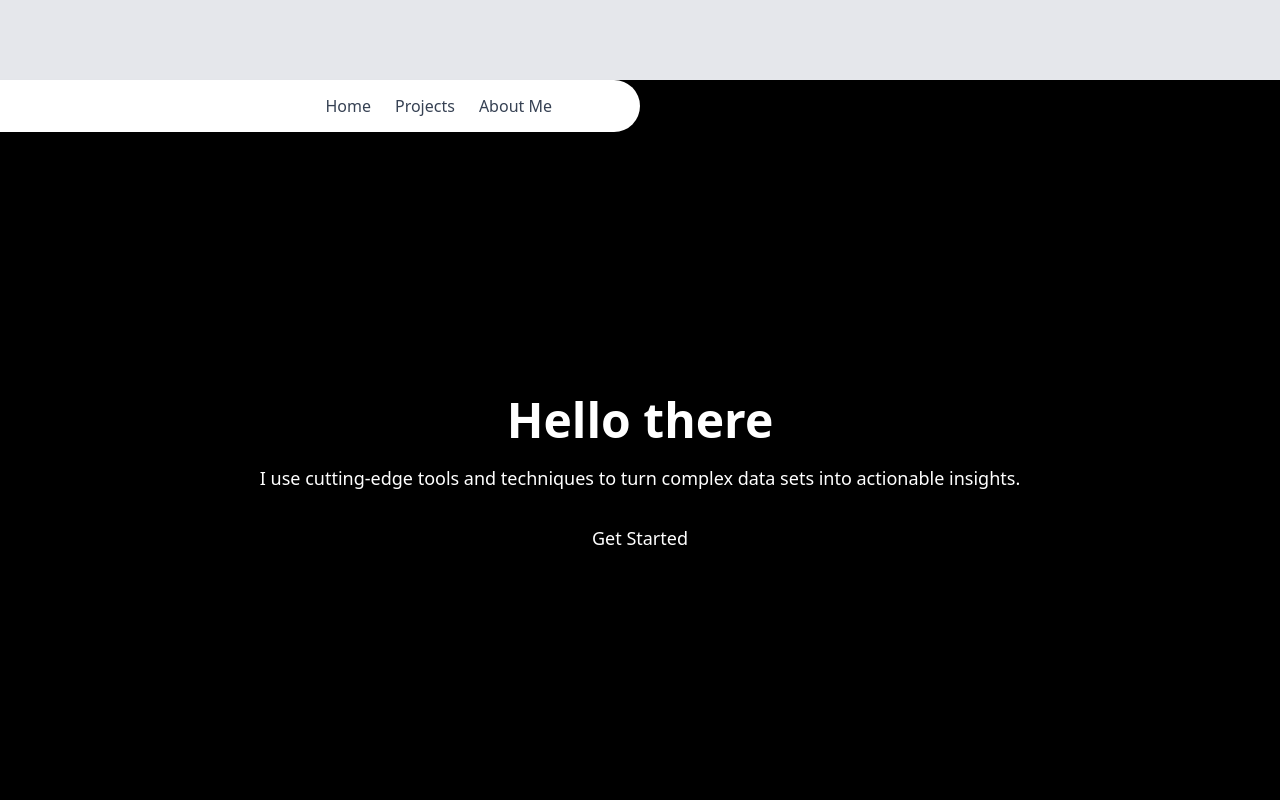
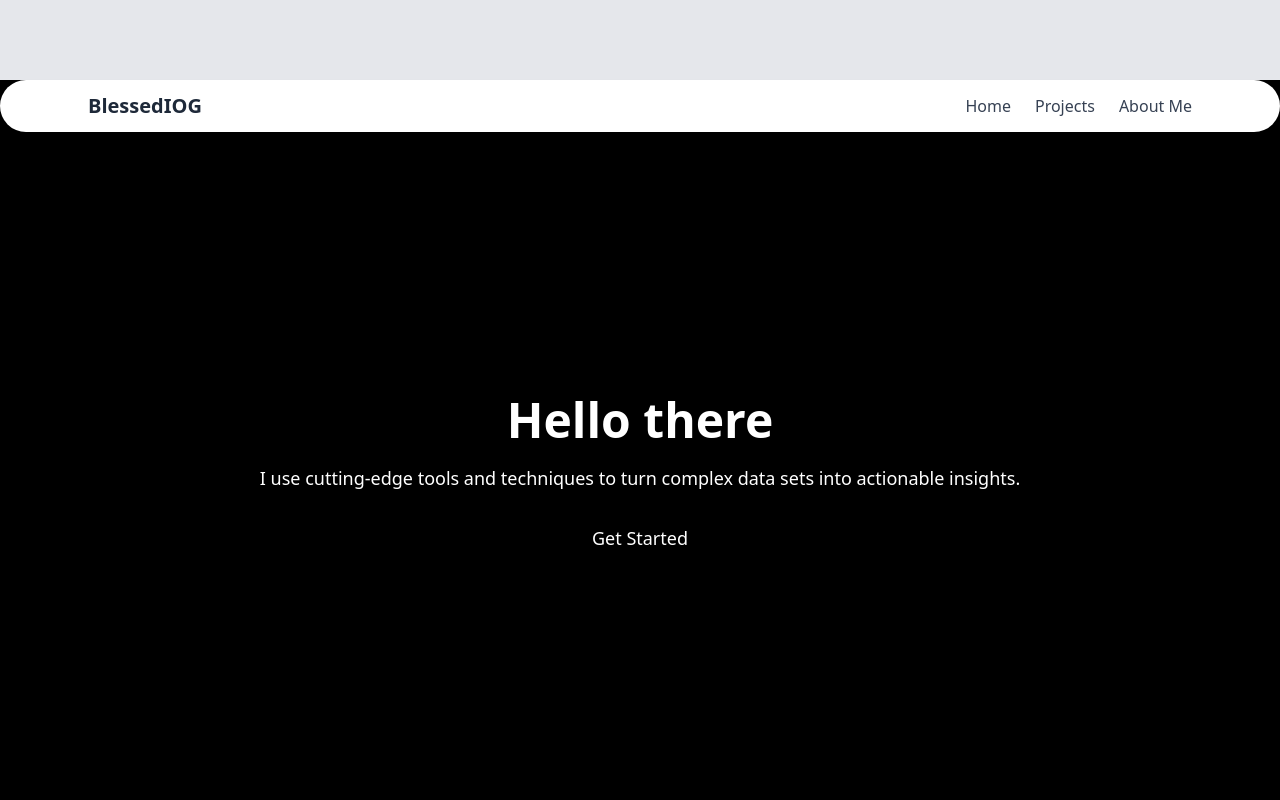
Before and after one commit to Oluwasegun122/blessediog, a Next.js app: page / in a window 1280 px wide. Shown: the top 800 px of the page. Built offline with nearby package versions, Linux system fonts and the light colour scheme.

Commit message:
Update Header.tsx

```diff
--- a/app/components/Header.tsx
+++ b/app/components/Header.tsx
@@ -8,7 +8,7 @@ const Header = () => {
   const [isOpen, setIsOpen] = useState(false);
 
   return (
-    <nav className="fixed w-full rounded-full bg-white -translate-x-1/2 shadow-md z-50">
+    <nav className="fixed w-full rounded-full bg-white px-10 shadow-md z-50">
       <div className="max-w-6xl mx-auto flex justify-between items-center py-3 px-6">
         {/* Logo */}
         <Link href="/" className="text-xl font-bold text-gray-800">
```
